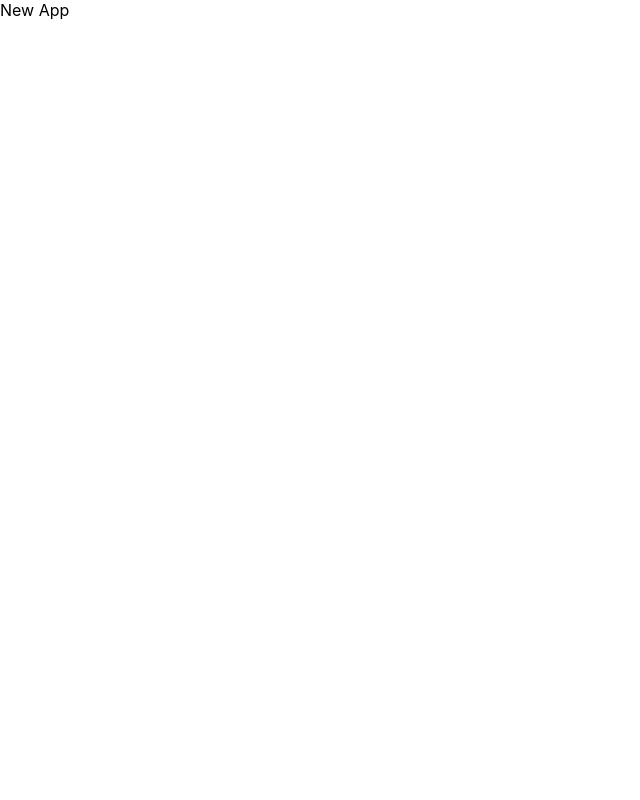
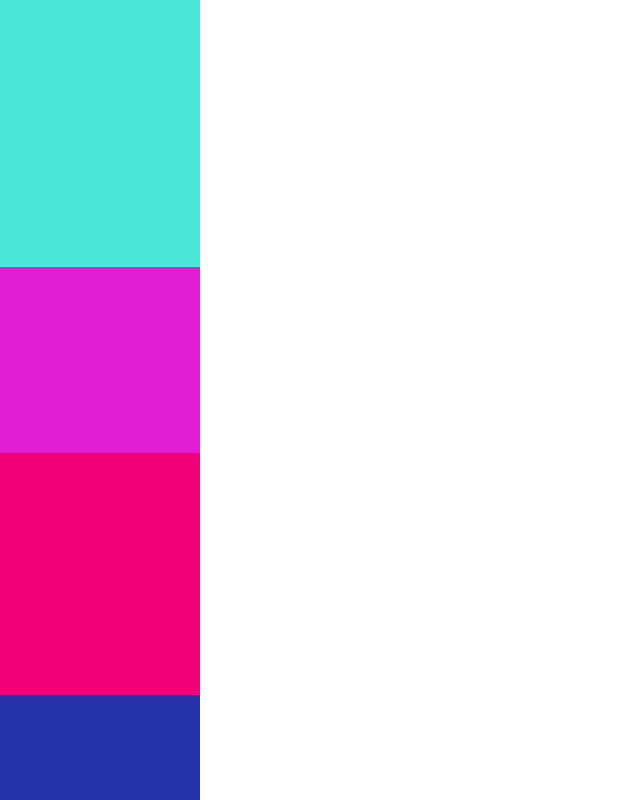
Before and after one commit to dudelis/test-task-react-redux_20190202, a React (Create React App) app in the folder test-task/: page / in a window 1280 px wide. Shown: the top 800 px of the page, without its empty margins (0-640 px from the left). Built offline with nearby package versions, Linux system fonts and the light colour scheme.

Commit message:
Add DivList component for rendering Sample Data

```diff
--- a/test-task/src/Components/App.js
+++ b/test-task/src/Components/App.js
@@ -1,11 +1,12 @@
 import React, { Component } from 'react';
 import './App.css';
+import DivList from './DivList';
 
 class App extends Component {
   render() {
     return (
       <div className="App">
-        New App
+        <DivList />
       </div>
     );
   }
--- /dev/null
+++ b/test-task/src/Components/DivList.js
@@ -0,0 +1,38 @@
+import React, { Component } from 'react';
+import { getSampleData } from '../utils';
+
+class DivList extends Component{
+    state = {
+        divList: [],
+        selected: null
+    }
+
+    componentDidMount(){
+        this.setState({divList: getSampleData(30, 100, 300)})
+    }
+
+    getDivItems = () =>{
+        return this.state.divList.map((item, index) => {
+            return (
+                <div
+                    key={index}
+                    className="div-item"
+                    style={{
+                        width:'200px',
+                        height:item.height + 'px',
+                        backgroundColor: item.color
+                    }}>
+                </div>
+            )
+        })
+    }
+
+    render(){
+        return(
+            <div className="div-list">
+                {this.getDivItems()}
+            </div>
+        )
+    }
+}
+export default DivList;
```
